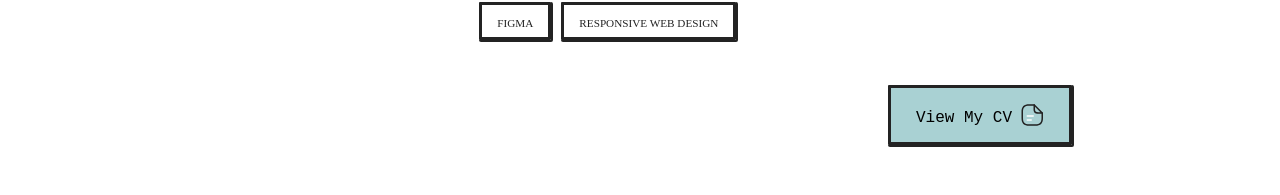
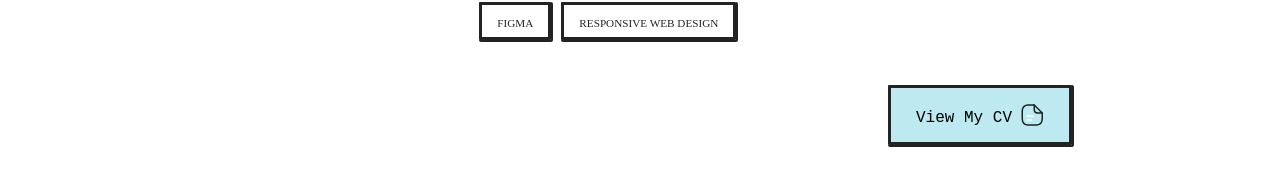
Before and after one commit to susujjjj/new-portfolio, a React (Create React App) app: page / in a window 1280 px wide. In both pictures the pointer is over the link "View My CV". Shown: the part 1246-1441 px from the top of the page. Built offline with nearby package versions, Linux system fonts and the light colour scheme.

Commit message:
fixed: style

```diff
--- a/src/components/about/about.css
+++ b/src/components/about/about.css
@@ -22,12 +22,8 @@
   padding-right: 3rem;
 }
 
-/* .btn-flex {
-  display: inline-flex;
-} */
 .btn {
   justify-content: flex-end;
-  /* align-items: center; */
   padding: 1.25rem 2rem;
   border-radius: 1rem;
   font-weight: var(--font-medium);
@@ -41,16 +37,35 @@
   box-shadow: 1px 1px 0 1px #232323;
   color: #232323;
   color: black;
-  /* display: block; */
   font-family: IBM Plex Mono, monospace;
   font-size: 1rem;
-  max-width: -webkit-fit-content;
-  max-width: -moz-fit-content;
   max-width: fit-content;
   padding: 15px 25px;
   text-decoration: none;
   cursor: pointer;
-  /* transition: background 0.3s ease-in-out; */
+}
+
+.btn:hover {
+  justify-content: flex-end;
+  padding: 1.25rem 2rem;
+  border-radius: 1rem;
+  font-weight: var(--font-medium);
+  justify-content: flex-end;
+  background: rgba(124, 214, 226, 0.5);
+  border: 3px solid #232323;
+  border: 3px solid #232323;
+  border-radius: 1px;
+  box-shadow: 1px 1px 0 1px #232323;
+  box-shadow: 1px 1px 0 1px #232323;
+  color: #232323;
+  color: black;
+  font-family: IBM Plex Mono, monospace;
+  font-size: 1rem;
+  max-width: fit-content;
+  padding: 15px 25px;
+  text-decoration: none;
+  cursor: pointer;
+  transition: all 0.3s;
 }
 
 .about_img {
--- a/src/components/contact/contact.css
+++ b/src/components/contact/contact.css
@@ -84,13 +84,13 @@
 }
 
 .contact_form-input {
+  font-family: var(--body-font);
   position: absolute;
   top: 0;
   left: 0;
   width: 100%;
   height: 100%;
   background-color: hsl(350, 70%, 96%);
-  /* border-radius: 0.5rem; */
   padding: 0.75rem 1rem 0.25rem;
   color: var(--text-color);
   outline: none;
@@ -155,6 +155,28 @@
   /* transition: background 0.3s ease-in-out; */
 }
 
+.send_btn:hover {
+  background: rgba(253, 81, 81, 0.5);
+  border: 3px solid #fac4c4;
+  border: 3px solid #232323;
+  border-radius: 1px;
+  box-shadow: 1px 1px 0 1px #232323;
+  box-shadow: 1px 1px 0 1px #232323;
+  color: #232323;
+  color: black;
+  display: block;
+  font-family: IBM Plex Mono, monospace;
+  font-size: 1rem;
+  max-width: -webkit-fit-content;
+  max-width: -moz-fit-content;
+  max-width: fit-content;
+  padding: 15px 25px;
+  text-decoration: none;
+  cursor: pointer;
+  transition: all 0.3s;
+  /* transition: background 0.3s ease-in-out; */
+}
+
 /*=============== BREAKPOINTS ===============*/
 /* For large devices */
 @media screen and (max-width: 992px) {
--- a/src/components/home/home.css
+++ b/src/components/home/home.css
@@ -117,6 +117,22 @@
   cursor: pointer;
 }
 
+.hello_btn:hover {
+  background-color: rgb(255, 196, 147);
+  border: 3px solid var(--white-color);
+  border-radius: 1px;
+  box-shadow: 1px 1px 0 1px var(--white-color);
+  color: #232323;
+  display: block;
+  font-family: IBM Plex Mono, monospace;
+  font-size: 1rem;
+  max-width: fit-content;
+  padding: 15px 25px;
+  text-decoration: none;
+  cursor: pointer;
+  transition: all 0.3s;
+}
+
 .home_scroll {
   margin-left: 9.25rem;
   color: var(--white-color);
```
